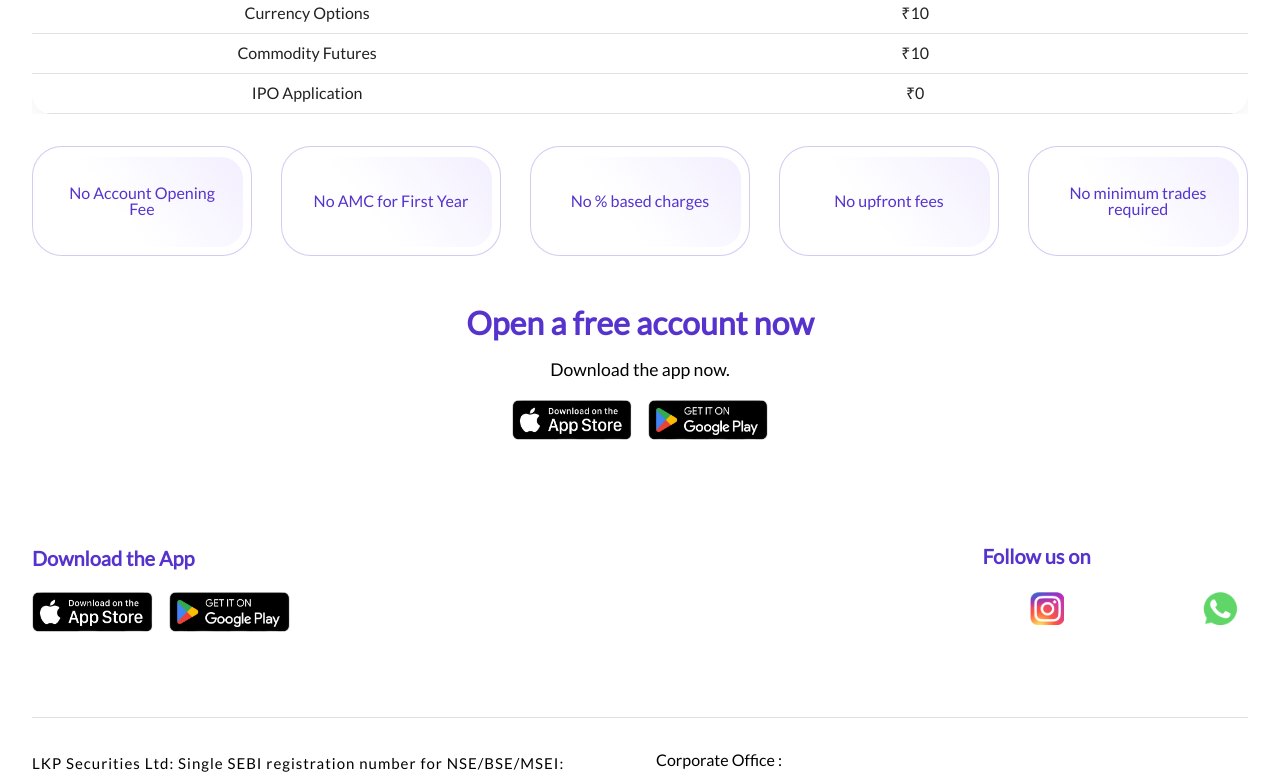
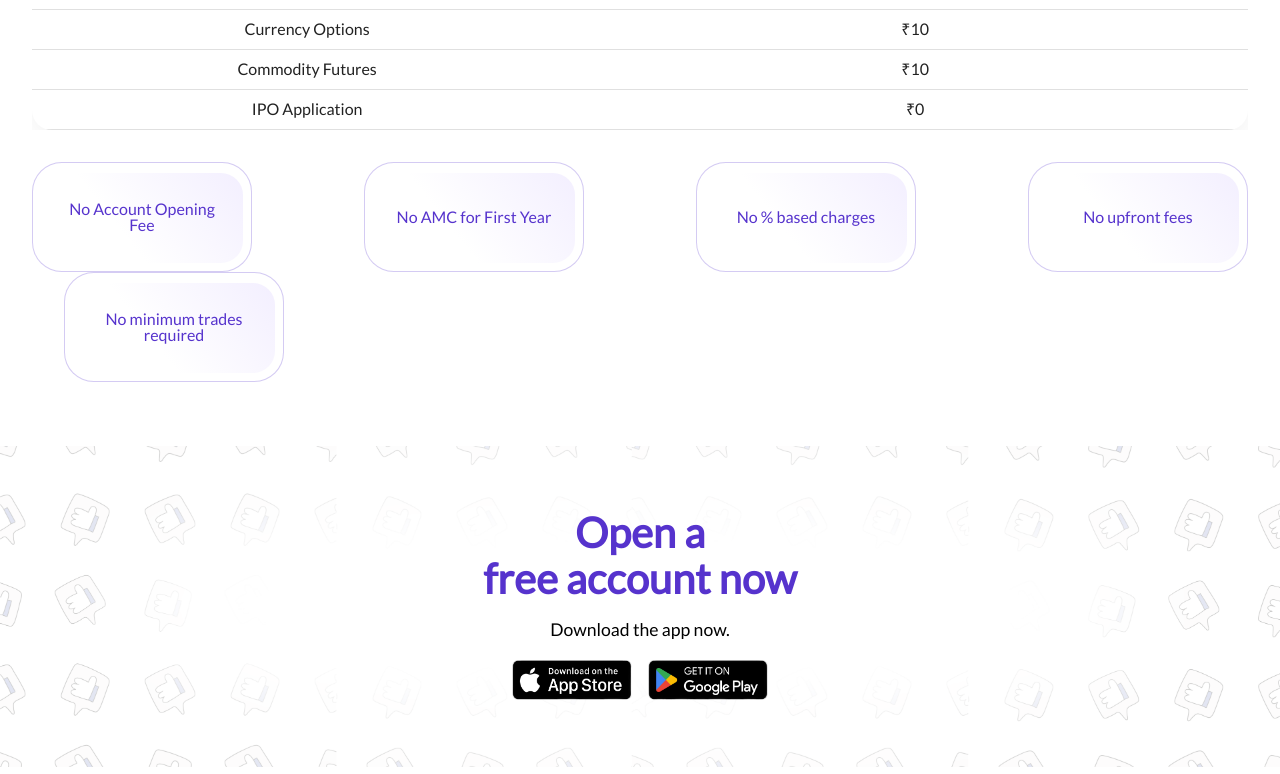
Before and after one commit to LKPShubhamkar/PennyPal, a React (Vite) app: page /pricing in a window 1280 px wide. Shown: the part 1016-1790 px from the top of the page. Built offline with nearby package versions, Linux system fonts and the light colour scheme; some icons are missing.

Commit message:
final changes done

```diff
--- a/src/components/Home/Home-1/index.tsx
+++ b/src/components/Home/Home-1/index.tsx
@@ -132,8 +132,8 @@ const HomeOne = () => {
               <Typography
                 sx={{
                   color: "#222",
-                  fontSize: { xs: "1.05rem", md: "1.25rem" },
-                  mb: 2,
+                  fontSize: { xs: "1.05rem", md: "1.1rem" },
+                  mb: 4,
                 }}
               >
                 A trusted partner for smart trading and investing.
@@ -149,7 +149,7 @@ const HomeOne = () => {
                   fontSize: "1rem",
                   height: 44,
                   boxShadow: "0px 0px 5px #c792e6",
-                  mb: 4,
+                  mb: 6,
                 }}
                 target="_blank"
                 href="https://ekyc.pennypal.in/lkpsec/individual_pennypal"
@@ -157,10 +157,10 @@ const HomeOne = () => {
                 Open Free Account
               </Button>
 
-              <Typography sx={{ fontSize: { xs: "0.75rem", md: "1.1rem" } }}>
+              <Typography sx={{ fontSize: { xs: "0.75rem", md: "0.8rem" } }}>
                 I agree to PennyPal Terms and Conditions
               </Typography>
-              <Typography sx={{ fontSize: { xs: "0.75rem", md: "1.1rem" } }}>
+              <Typography sx={{ fontSize: { xs: "0.75rem", md: "0.8rem" } }}>
                 and Privacy Policy by continuing.
               </Typography>
             </Paper>
--- a/src/components/Home/Home-3/index.tsx
+++ b/src/components/Home/Home-3/index.tsx
@@ -74,7 +74,7 @@ const HomeThree = () => {
               </Typography>
 
               <Typography sx={{ fontSize: "1.05rem", mb: 4 }}>
-                All within the PennyPal ecosystem – mobile + web.
+                All within the PennyPal ecosystem – Mobile + Web.
               </Typography>
 
               <Stack spacing={3}>
--- a/src/components/Home/Home-7/index.tsx
+++ b/src/components/Home/Home-7/index.tsx
@@ -81,6 +81,7 @@ const HomeSeven = () => {
                     >
                       {item.label} -{" "}
                       <a
+                        target="_blank"
                         href={item.link}
                         style={{
                           color: "#5633CD",
--- a/src/components/Platform/Platform-1/index.tsx
+++ b/src/components/Platform/Platform-1/index.tsx
@@ -71,11 +71,12 @@ const ProductThree = () => {
                     sx={{
                       fontSize: { xs: "4.5rem", md: "6.5rem" },
                       color: "white",
-                      WebkitTextStroke: "0.6px #5633CD",
+                      WebkitTextStroke: "0.8px #5633CD",
                       height: `${wordHeight}px`,
                       // lineHeight: `${wordHeight}px`,
                       textShadow: "0px 2px 15px rgba(86, 51, 205, 0.3)",
                       lineHeight: 1,
+                      fontWeight: 500,
                     }}
                   >
                     {word}
--- a/src/components/Pricing/Pricing-1/index.tsx
+++ b/src/components/Pricing/Pricing-1/index.tsx
@@ -50,7 +50,7 @@ const PricingOne = () => {
                 fontSize: { xs: "2rem", md: "4.1rem" },
                 fontWeight: 700,
                 color: "#5633CD",
-                mb: 5,
+                mb: 2,
                 lineHeight: 1.1,
               }}
             >
--- a/src/components/Pricing/pricing-2/index.tsx
+++ b/src/components/Pricing/pricing-2/index.tsx
@@ -1,8 +1,8 @@
 import { Box, Grid, Stack, Typography } from "@mui/material";
 import AppStore from "../../../assets/appstore.png";
 import PlayStore from "../../../assets/playstore.png";
-import pricingframe from "../../../assets/pricing2frame.png";
-// import webBroswer from "../../../assets/webroswer.png";
+import pricing1frame from "../../../assets/pricing2frame.png";
+import pricing2frameEdited from "../../../assets/Pricing3frameeditied.png";
 import CustomTable from "../../common/Table";
 import Card from "../../common/Card";
 import CustomContainer from "../../common/CustomContainer";
@@ -17,14 +17,15 @@ const features = [
 
 const Pricingtwo = () => {
   return (
+    <>
       <Box
         sx={{
-        backgroundImage: `url(${pricingframe})`,
+          backgroundImage: `url(${pricing1frame})`,
           backgroundSize: "cover",
           backgroundPosition: "center",
-        maxWidth: "100%",
-        maxHeight: "100%",
-        // py: 10,
+          minWidth: "100%",
+          minHeight: "100%",
+          // px: 16,
         }}
       >
         <CustomContainer>
@@ -35,6 +36,7 @@ const Pricingtwo = () => {
               textAlign: "center",
               fontWeight: 700,
               my: 4,
+              mt: 6,
               fontSize: { xs: "1.5rem", md: "2rem" },
             }}
           >
@@ -47,29 +49,16 @@ const Pricingtwo = () => {
           {/* Responsive Features Grid */}
           <Stack
             direction={{ xs: "column", sm: "row" }}
-          spacing={2}
+            spacing={{ xs: 2, sm: 4 }}
             justifyContent={{ xs: "center", sm: "space-between" }}
             alignItems={{ xs: "center", sm: "stretch" }}
             sx={{
               pt: "2rem",
+              flexWrap: "wrap",
+              mb: 8,
             }}
           >
             {features.map((feature, idx) => (
-            // <Paper
-            //   key={idx}
-            //   elevation={1}
-            //   sx={{
-            //     p: 2,
-            //     textAlign: "center",
-            //     fontWeight: 600,
-            //     color: "#5633CD",
-            //     bgcolor: "#f9f8ff",
-            //     borderRadius: 2,
-            //     fontSize: { xs: "1rem", md: "1.1rem" },
-            //     flex: 1,
-            //     minWidth: 0,
-            //   }}
-            // >
               <Card
                 key={idx}
                 title={feature}
@@ -77,11 +66,21 @@ const Pricingtwo = () => {
                 height={110}
                 fontSize="16px"
               />
-
-            // </Paper>
             ))}
           </Stack>
-
+        </CustomContainer>
+      </Box>
+      <Box
+        sx={{
+          backgroundImage: `url(${pricing2frameEdited})`,
+          backgroundSize: "cover",
+          backgroundPosition: "center",
+          maxWidth: "100%",
+          maxHeight: "100%",
+          py: 2,
+        }}
+      >
+        <CustomContainer>
           {/* Call to Action Section */}
           <Box
             sx={{
@@ -101,11 +100,24 @@ const Pricingtwo = () => {
               sx={{
                 color: "#5633CD",
                 fontWeight: 600,
-              mb: 2,
-              fontSize: { xs: "1.5rem", md: "2rem" },
+                fontSize: { xs: "1.5rem", md: "2.6rem" },
+                lineHeight: 1.1,
               }}
             >
-            Open a free account now
+              Open a
+            </Typography>
+            <Typography
+              variant="h3"
+              align="center"
+              sx={{
+                color: "#5633CD",
+                fontWeight: 600,
+                mb: 2,
+                fontSize: { xs: "1.5rem", md: "2.6rem" },
+                lineHeight: 1.1,
+              }}
+            >
+              free account now
             </Typography>
             <Typography
               align="center"
@@ -119,14 +131,6 @@ const Pricingtwo = () => {
               justifyContent="center"
               alignItems="center"
             >
-            {/* <Grid>
-            <Box
-              component="img"
-              src={webBroswer}
-              alt="Web Browser"
-              sx={{ height: 40, width: 120 }}
-            />
-          </Grid> */}
               <Grid>
                 <a
                   href="https://apps.apple.com/in/app/lkp-pennypal/id6740027396"
@@ -157,8 +161,9 @@ const Pricingtwo = () => {
               </Grid>
             </Grid>
           </Box>
-      </CustomContainer>{" "}
+        </CustomContainer>
       </Box>
+    </>
   );
 };
 
--- a/src/components/common/PhoneInput/index.tsx
+++ b/src/components/common/PhoneInput/index.tsx
@@ -15,7 +15,7 @@ const PhoneInput = () => {
         minWidth: 320,
         border: "1.5px solid rgb(88, 63, 172)",
         borderRadius: "22px",
-        mt: 10,
+        mt: 6,
         px: 0.5,
         py: 0.5,
         bgcolor: "#faf8ff",
--- a/src/components/common/heroSection/index.tsx
+++ b/src/components/common/heroSection/index.tsx
@@ -31,10 +31,10 @@ const TopArm = () => {
               // component="h2"
               sx={{
                 fontWeight: 600,
-                mb: 4,
+                mb: 1,
                 fontFamily: "Lato",
                 color: "#5633CD",
-                fontSize: "35px",
+                fontSize: "39px",
               }}
             >
               Smart Trading. Built on Experience.
@@ -43,7 +43,7 @@ const TopArm = () => {
               variant="body1"
               sx={{
                 mb: 2,
-                fontSize: "1rem",
+                fontSize: "1.1rem",
                 lineHeight: 1.7,
                 fontFamily: "Lato",
               }}
@@ -83,6 +83,7 @@ const TopArm = () => {
               maxHeight: 530,
               objectFit: "contain",
             }}
+            style={{ left: "20px" }}
           />
         </Box>
       </CustomContainer>
```
Also changed, not shown: src/assets/Pricing3frameeditied.png (added). Lines whose indentation alone changed are shown as unchanged.
